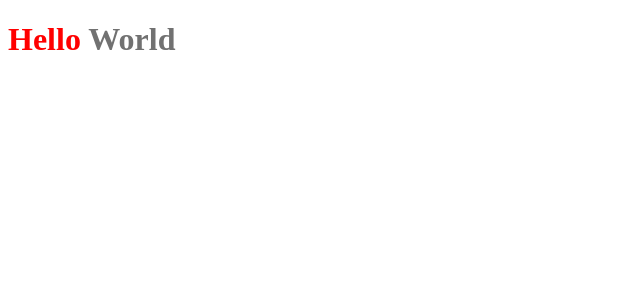
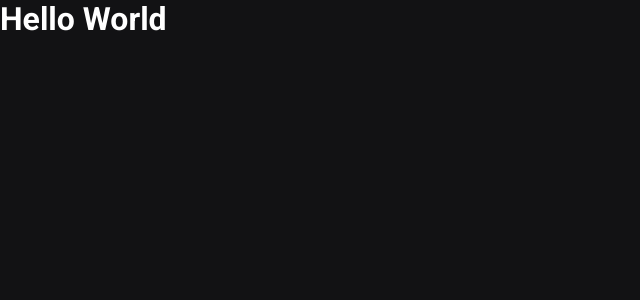
Before and after one commit to dfsilvadev/ignite-ignews, a Next.js app: page / in a window 1280 px wide. Shown: the top 300 px of the page, without its empty margins (0-640 px from the left). Built offline with nearby package versions, Linux system fonts and the light colour scheme.

Commit message:
feat: ajustando os estilos globais da aplicação

```diff
--- a/src/pages/_app.tsx
+++ b/src/pages/_app.tsx
@@ -1,4 +1,7 @@
 import { AppProps } from "next/app";
+
+import "../styles/global.scss";
+
 function MyApp({ Component, pageProps }: AppProps) {
   return <Component {...pageProps} />;
 }
--- a/src/pages/index.tsx
+++ b/src/pages/index.tsx
@@ -1,4 +1,3 @@
-import styles from "../styles/global.module.scss";
 import Head from "next/head";
 
 export default function Home() {
@@ -7,7 +6,7 @@
       <Head>
         <title>Home | ig.news</title>
       </Head>
-      <h1 className={styles.title}>
+      <h1>
         Hello <strong>World</strong>
       </h1>
     </>
--- a/src/styles/global.module.scss
+++ /dev/null
@@ -1,6 +0,0 @@
-.title {
-  color: #f00;
-  strong {
-    color: #717171;
-  }
-}
--- /dev/null
+++ b/src/styles/global.scss
@@ -0,0 +1,88 @@
+:root {
+  --white: #fff;
+  --background: #f2f3f5;
+  --gray-100: #e1e1e6;
+  --gray-300: #a8a8b3;
+  --gray-900: #121214;
+
+  --cyan-500: #61dafb;
+  --yellow-500: #eba417;
+}
+/* RESET */
+* {
+  margin: 0;
+  padding: 0;
+  box-sizing: border-box;
+  -webkit-font-smoothing: antialiased;
+  -moz-osx-font-smoothing: grayscale;
+  font-smoothing: antialiased;
+  text-rendering: optimizeLegibility;
+  vertical-align: baseline;
+}
+html {
+  @media (max-width: 1080px) {
+    font-size: 93.75%;
+  }
+  @media (max-width: 768px) {
+    font-size: 87.5%;
+  }
+}
+html,
+body {
+  color: var(--white);
+  background-color: var(--gray-900);
+}
+body {
+  overflow-x: hidden;
+}
+ol,
+ul {
+  list-style: none;
+}
+h1,
+h2,
+h3,
+h4,
+h5,
+h6 {
+  font-weight: 700;
+}
+body,
+input,
+textarea,
+select,
+button {
+  font: 400 1rem "Roboto", sans-serif;
+}
+span {
+  display: inline-block;
+}
+a {
+  text-decoration: none;
+  color: inherit;
+}
+a,
+p {
+  font-size: 14px;
+}
+button {
+  cursor: pointer;
+}
+[disabled] {
+  opacity: 0.6;
+  cursor: not-allowed;
+}
+
+/* SCROLLBAR */
+::-webkit-scrollbar {
+  width: 7px !important;
+}
+::-webkit-scrollbar-track {
+  background: #232323 !important;
+}
+::-webkit-scrollbar-thumb {
+  background: #232323 !important;
+}
+::-webkit-scrollbar-thumb:hover {
+  background: #28f5be !important;
+}
```
